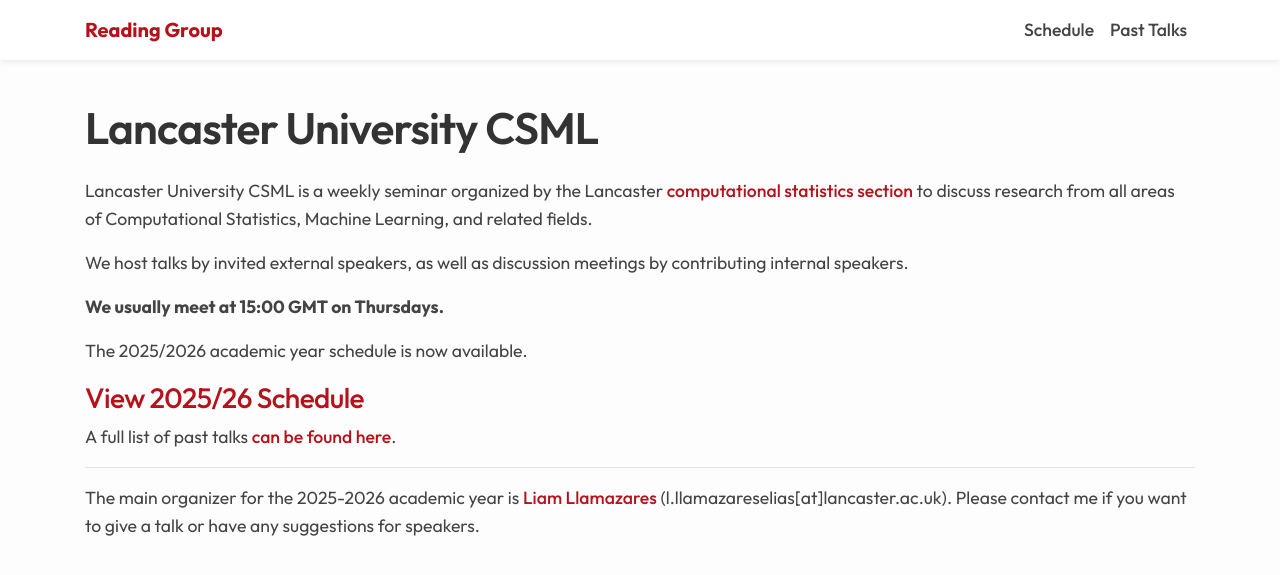
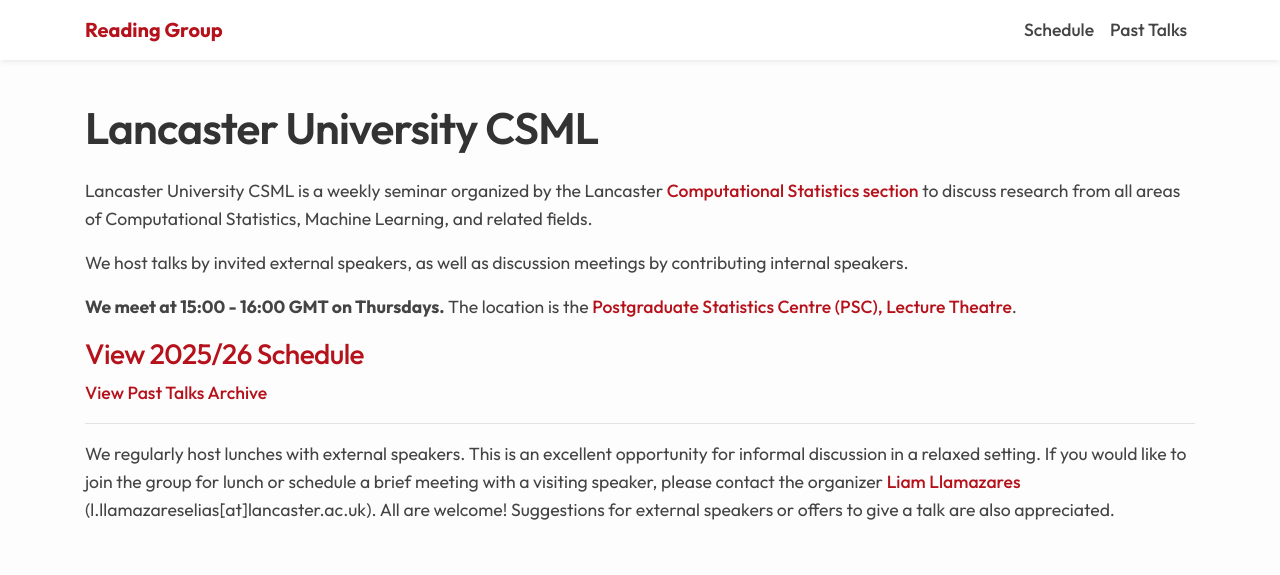
Before and after one commit to LU-CSML/lu-csml.github.io, a Jekyll site: the page built from index.md, in a window 1280 px wide. Shown: the top 575 px of the page. Built offline with Jekyll 4.4.1, drawn with Linux system fonts in a browser that asks for light colours.

Commit message:
docs: Update meeting time, location, and speaker engagement information.

```diff
--- a/index.md
+++ b/index.md
@@ -2,21 +2,18 @@
 layout: default
 title: CSML
 ---
-
 # Lancaster University CSML
 
-Lancaster University CSML is a weekly seminar organized by the Lancaster [computational statistics section](https://www.lancaster.ac.uk/maths/research/statistics/bayesian-and-computational-statistics/) to discuss research from all areas of Computational Statistics, Machine Learning, and related fields.
+Lancaster University CSML is a weekly seminar organized by the Lancaster [Computational Statistics section](https://www.lancaster.ac.uk/maths/research/statistics/bayesian-and-computational-statistics/) to discuss research from all areas of Computational Statistics, Machine Learning, and related fields.
 
 We host talks by invited external speakers, as well as discussion meetings by contributing internal speakers.
 
-**We usually meet at 15:00 GMT on Thursdays.**
-
-The 2025/2026 academic year schedule is now available.
+**We meet at 15:00 - 16:00 GMT on Thursdays.** The location is the [Postgraduate Statistics Centre (PSC), Lecture Theatre](https://use.mazemap.com/#v=1&center=-2.784180,54.008594&zoom=18&campusid=341&zlevel=1&sharepoitype=poi&sharepoi=1002612354).
 
 ### [View 2025/26 Schedule](/schedule)
 
-A full list of past talks [can be found here](/talks).
+> [View Past Talks Archive](/talks)
 
 ---
 
-The main organizer for the 2025-2026 academic year is [Liam Llamazares](https://liamllamazareselias.com) (l.llamazareselias[at]lancaster.ac.uk). Please contact me if you want to give a talk or have any suggestions for speakers.
+We regularly host lunches with external speakers. This is an excellent opportunity for informal discussion in a relaxed setting. If you would like to join the group for lunch or schedule a brief meeting with a visiting speaker, please contact the organizer [Liam Llamazares](https://liamllamazareselias.com) (l.llamazareselias[at]lancaster.ac.uk). All are welcome! Suggestions for external speakers or offers to give a talk are also appreciated.
```
